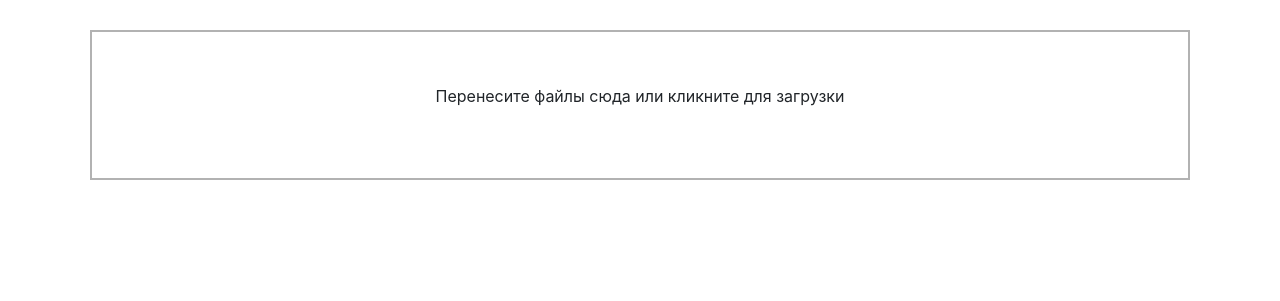
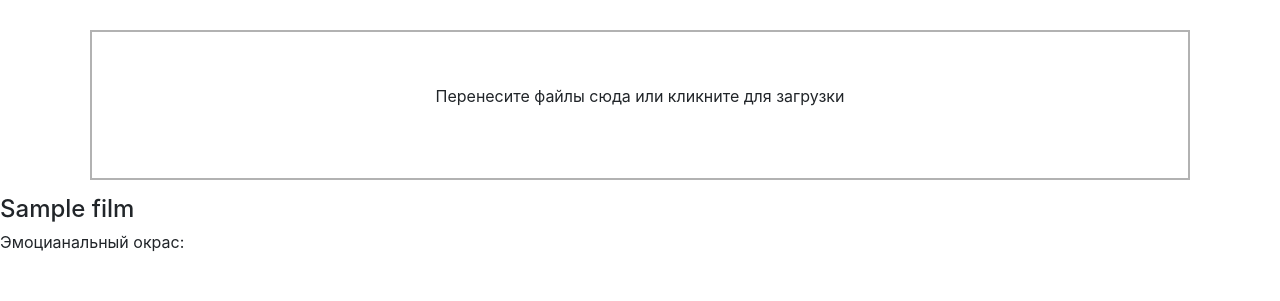
Before and after one commit to AlexNerru/SenseSearch, a Flask app: template templates/Load.html in a window 1280 px wide. Shown: the part 56-357 px from the top of the page. Run offline with Flask 2, Linux system fonts and the light colour scheme; the template is opened without the code that fills it: most values are stand-ins (such as "Sample title", 1, 10 or a date in 2020); parts of the project's set-up code (start-up, migrations or seed data) failed here and were passed over; some libraries are stand-ins or nearby versions.

Commit message:
Auto stash before merge of "master" and "origin/master"

```diff
--- a/DataBaseService.py
+++ b/DataBaseService.py
@@ -6,9 +6,9 @@
 
 conn_str = 'sense_search'
 
-
 def comp(args):
 	return args.percent
+
 
 class DataBaseServise():
 
@@ -25,6 +25,7 @@
 		conn.close()
 		return dict
 
+
 	def addUser(self, user):
 		conn = sqlite3.connect(os.path.join(os.path.dirname(os.path.realpath(__file__)),
 					      conn_str))
@@ -33,7 +34,9 @@
 		conn.commit()
 		conn.close()
 
+
 	def addFilm(self, film):
+		print(film._name)
 		conn = sqlite3.connect(os.path.join(os.path.dirname(os.path.realpath(__file__)),
 											conn_str))
 		cur = conn.cursor()
@@ -44,6 +47,7 @@
 		conn.commit()
 		conn.close()
 
+
 	def getFilmsEmotions(self, film_id):
 		conn = sqlite3.connect(os.path.join(os.path.dirname(os.path.realpath(__file__)),
 											conn_str))
@@ -53,7 +57,6 @@
 		conn.commit()
 		conn.close()
 		return emotion
-
 
 
 	def getAllFilms(self):
@@ -88,6 +91,7 @@
 		conn.commit()
 		conn.close()
 
+
 	def getFilmIdByName(self,name):
 		conn = sqlite3.connect(os.path.join(os.path.dirname(os.path.realpath(__file__)),
 											conn_str))
@@ -97,3 +101,26 @@
 		conn.commit()
 		conn.close()
 		return film_id
+
+
+	def getFilm(self, name):
+		conn = sqlite3.connect(os.path.join(os.path.dirname(os.path.realpath(__file__)),
+											conn_str))
+		cur = conn.cursor()
+		cur.execute('SELECT * FROM films')
+		all = cur.fetchall()
+		for film in all:
+			if (film[1] == name):
+				cur.execute('SELECT * FROM emotions WHERE id=?',(film[0],))
+				emotion = cur.fetchone()
+				emotags=[Tag('angry', emotion[1]), Tag('disgust',emotion[2]), Tag('fear', emotion[3]), Tag('happy',
+																									   emotion[4])
+					 ,Tag('neutral', emotion[5]), Tag('sad',emotion[6]),Tag('surprise',emotion[7])]
+				film_obj = Film(film[1])
+
+				emotags = []
+				for em in sorted(emotags, key=comp)[-3:]:
+					if em.percent > 0:
+						emotags.append(em)
+				film_obj.emotags = emotags
+				return film_obj
--- a/HackTheMedia.py
+++ b/HackTheMedia.py
@@ -51,8 +51,16 @@
 		file_path = os.path.join(file_path_small, finalName)
 		file.save(file_path)
 		emotion = emoapi.videoemot(file_path)
+		db = DataBaseServise()
+		db.addFilm(Film(file_name))
+		db.updateFilmEmotions(db.getFilmIdByName(file_name),emotion['angry'],emotion['disgust'], emotion['fear'], emotion['happy'], emotion['neutral'], emotion['sad'], emotion['surprise'])
+		film = db.getFilm(file_name)
 		print(emotion)
-		return render_template('Load.html')
+		print(film)
+		if film.emotags:
+			return render_template('Load.html', film=film)
+		else:
+			return render_template('Load.html', error="Не выделил эмоции")
 
 @app.route('/', methods=['GET', 'POST'])
 def main():
@@ -61,8 +69,6 @@
 	db.getAllFilms()
 	global users
 	users = db.getAllUsers()
-	print(flask.request.method)
-	print(flask.request)
 	if flask.request.method == 'GET':
 		return render_template('MainPage.html', signed = False, films = db.getAllFilms())
 	print(flask.request.form)
@@ -130,4 +136,4 @@
 
 
 if __name__ == '__main__':
-	app.run()
+	app.run(debug=True)
--- a/emoapi.py
+++ b/emoapi.py
@@ -78,12 +78,15 @@
             break
     cap.release()
     count = len(emot)
-    em_list = set(emot)
+    em_list = ('angry', 'disgust', 'fear', 'happy', 'neutral', 'sad', 'surprise')
     em_1 = {}
     for k in em_list:
         em_1[k] = 0
     for k in emot:
         em_1[k]+=1
     for k in em_list:
-        em_1[k]=(float(em_1[k])/count)*100
+        try:
+            em_1[k]=(float(em_1[k])/count)*100
+        except:
+            em_1[k] = 0
     return em_1
--- a/templates/Load.html
+++ b/templates/Load.html
@@ -34,6 +34,51 @@
     </div>
 
 </div>
+{% if film %}
+<div class="media-body">
+    <h4 class="media-heading">{{ film._name }}</h4>
 
+      Эмоцианальный окрас:
+      <br>
+      <br>
+
+      {% for tag in film.emotags %}
+
+      {% if tag.name == 'angry' %}
+        <div class="label label-danger label-small top-buffer">Злость</div>
+      {% endif %}
+
+      {% if tag.name == 'happy' %}
+        <div class="label label-success label-small top-buffer">Радость</div>
+      {% endif %}
+
+      {% if tag.name == 'sad' %}
+        <div class="label label-info label-small top-buffer">Грусть</div>
+      {% endif %}
+
+      {% if tag.name == 'surprise ' %}
+        <div class="label label-warning label-small top-buffer">Грусть</div>
+      {% endif %}
+
+      {% if tag.name == 'fear' %}
+        <div class="label label-warning label-small top-buffer">Страх</div>
+      {% endif %}
+
+      {% if tag.name == 'disgust' %}
+        <div class="label label-success label-small top-buffer">Отвращение</div>
+      {% endif %}
+
+      {% if tag.name == 'surprise' %}
+        <div class="label label-warning label-small top-buffer">Удивление</div>
+      {% endif %}
+
+      {% if tag.name == 'neutral' %}
+        <div class="label label-info label-small top-buffer">Нейтральность</div>
+      {% endif %}
+      {% endfor %}
+
+    <br>
+  </div>
+{% endif %}
 </body>
 </html>
```
Also changed, not shown: 8 other files.
